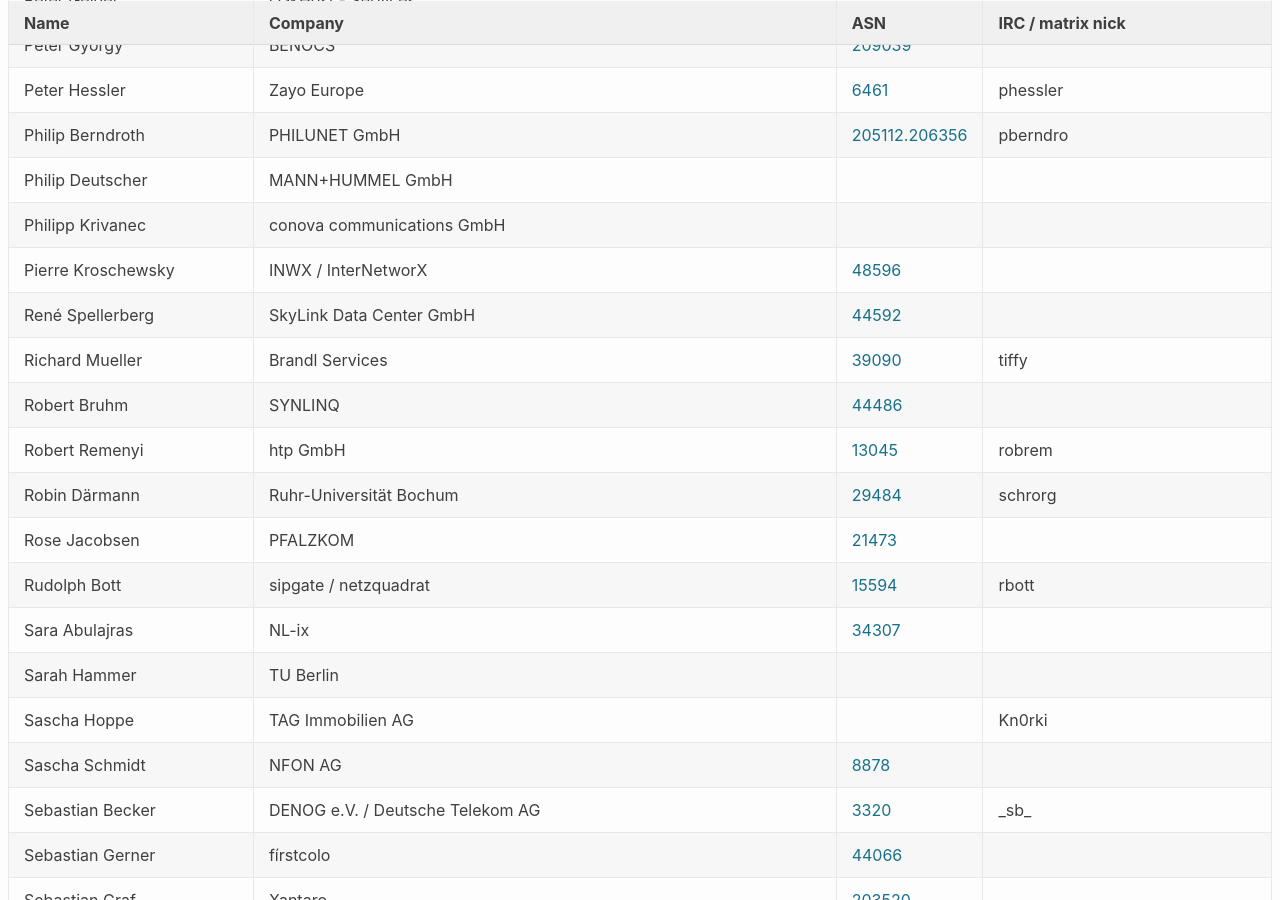
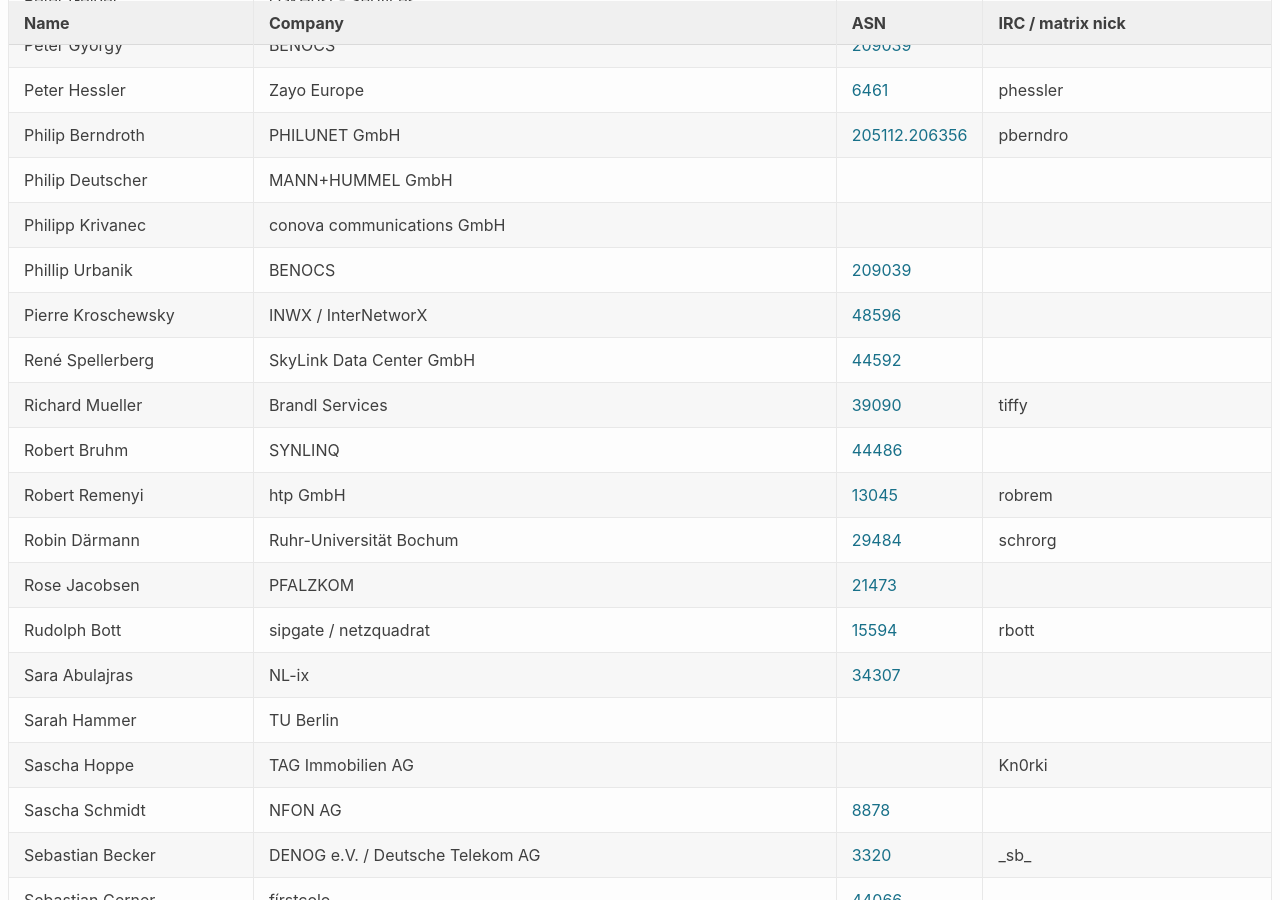
Before and after one commit to denog/pretix-attendeelist, a Jekyll site: the page built from denog16/index.markdown, in a window 1280 px wide and 900 px high, scrolled down 11275 px. Built offline with Jekyll 4.4.1, drawn with Linux system fonts in a browser that asks for light colours.

Commit message:
Latest data: Tue Oct  8 12:55:31 UTC 2024

```diff
--- a/_data/attendees_denog16_onsite.json
+++ b/_data/attendees_denog16_onsite.json
@@ -1500,6 +1500,12 @@
     "asn": null
   },
   {
+    "name": "Phillip Urbanik",
+    "company": "BENOCS",
+    "irc": null,
+    "asn": "209039"
+  },
+  {
     "name": "Pierre Kroschewsky",
     "company": "INWX / InterNetworX",
     "irc": null,
```
